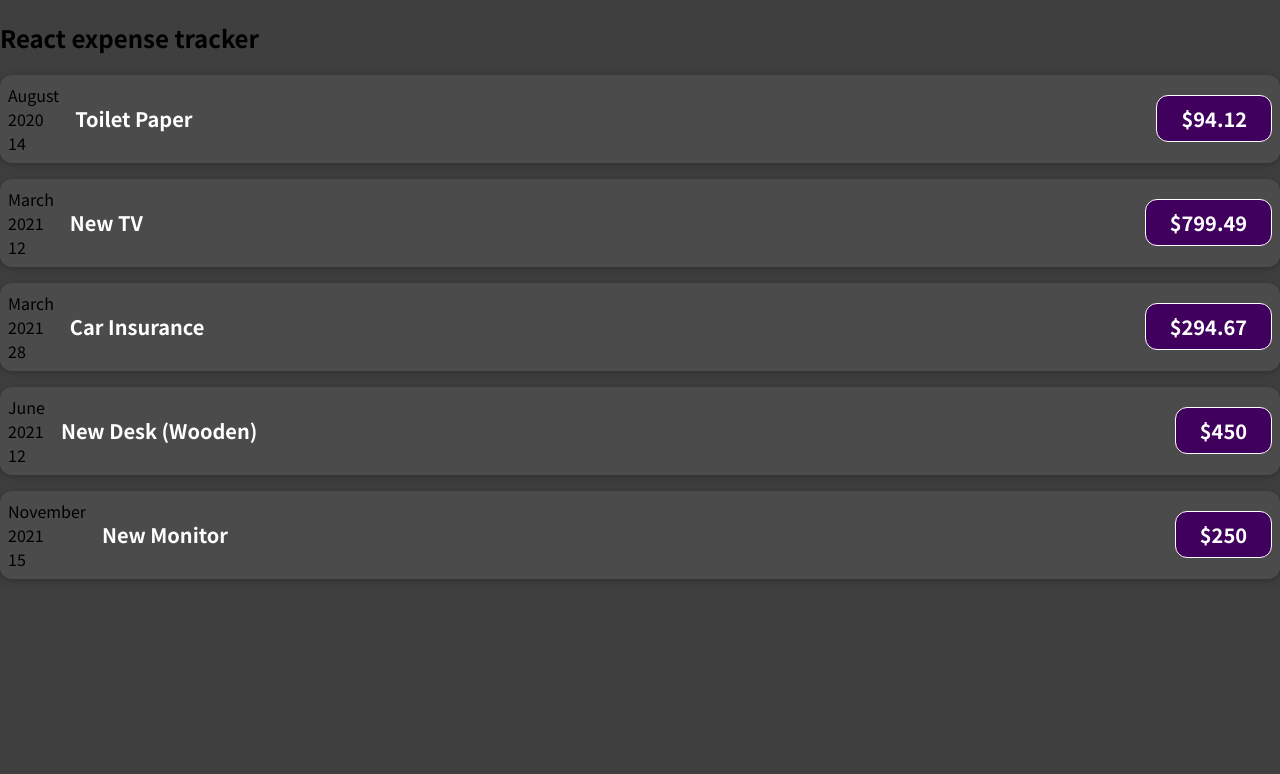
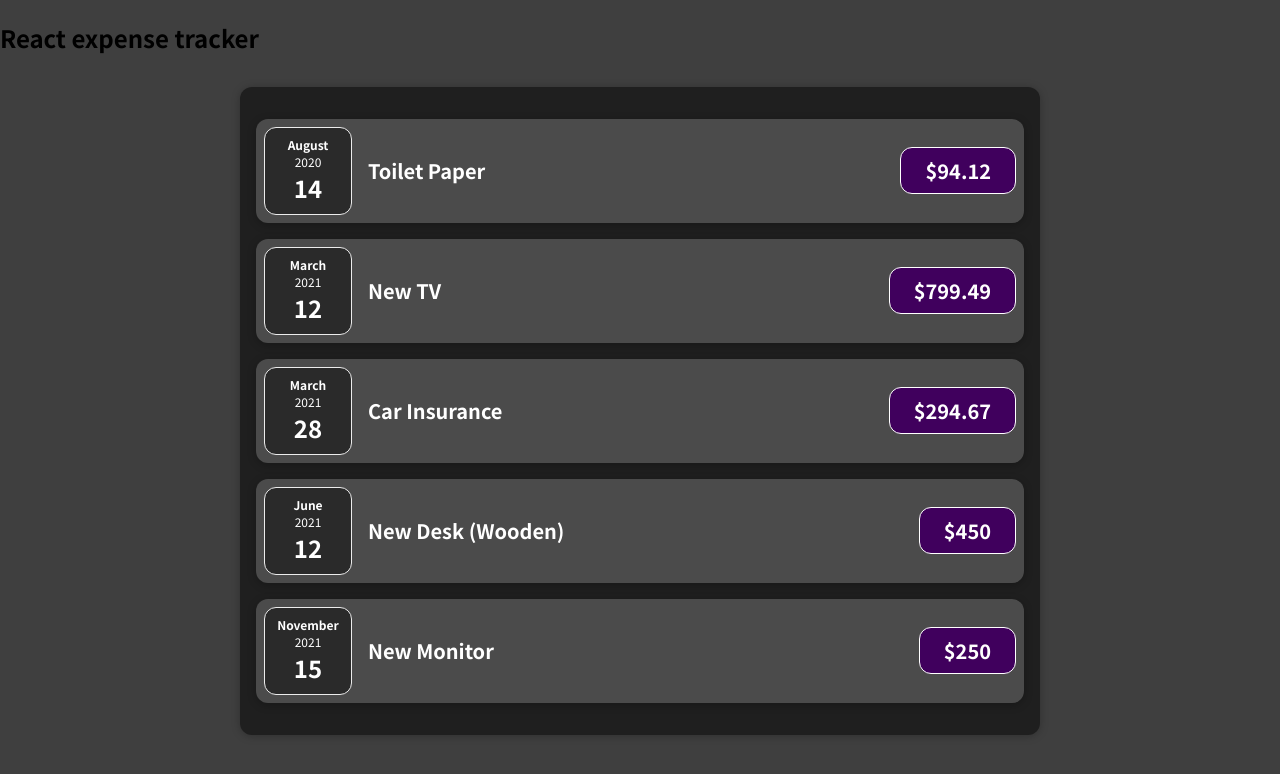
Before and after one commit to Richie1136/React-expense-tracker-udemy, a React (Create React App) app in the folder expense-tracker/: page / in a window 1280 px wide. Shown: the top 774 px of the page. Built offline with nearby package versions, Linux system fonts and the light colour scheme; the HTML template or start-up script is replaced by a standard one.

Commit message:
Added a new component for the different expenses

```diff
--- /dev/null
+++ b/expense-tracker/src/App.css
@@ -0,0 +1,9 @@
+.expenses {
+  padding: 1rem;
+  background-color: rgb(31, 31, 31);
+  margin: 2rem auto;
+  width: 50rem;
+  max-width: 95%;
+  border-radius: 12px;
+  box-shadow: 0 1px 8px rgba(0, 0, 0, 0.25);
+}
--- a/expense-tracker/src/App.js
+++ b/expense-tracker/src/App.js
@@ -1,6 +1,5 @@
-import ExpenseItem from "./components/expenseitem/ExpenseItem";
-
-function App() {
+import Expense from "./components/expense/Expense";
+function App({ title, amount, date }) {
   const expenses = [
     {
       id: 'e1',
@@ -29,12 +28,9 @@ function App() {
     },
   ]
   return (
-    <div className="App">
+    <div>
       <h2>React expense tracker</h2>
-      {expenses.map((expense) => {
-        const { title, amount, date } = expense
-        return <ExpenseItem title={title} amount={amount} date={date} />
-      })}
+      <Expense expense={expenses} />
     </div>
   );
 }
--- /dev/null
+++ b/expense-tracker/src/components/date/Date.css
@@ -0,0 +1,26 @@
+.date {
+  display: flex;
+  flex-direction: column;
+  width: 5.5rem;
+  height: 5.5rem;
+  border: 1px solid #ececec;
+  background-color: #2a2a2a;
+  color: white;
+  border-radius: 12px;
+  align-items: center;
+  justify-content: center;
+}
+
+.date__month {
+  font-size: 0.75rem;
+  font-weight: bold;
+}
+
+.date__year {
+  font-size: 0.75rem;
+}
+
+.date__day {
+  font-size: 1.5rem;
+  font-weight: bold;
+}
--- a/expense-tracker/src/components/date/Date.js
+++ b/expense-tracker/src/components/date/Date.js
@@ -1,4 +1,5 @@
 import React from 'react'
+import './Date.css'
 
 const Date = ({ date }) => {
   const month = date.toLocaleString('en-US', { month: 'long' })
@@ -6,10 +7,10 @@ const Date = ({ date }) => {
   const day = date.toLocaleString('en-US', { day: '2-digit' })
 
   return (
-    <div>
-      <div>{month}</div>
-      <div>{year}</div>
-      <div>{day}</div>
+    <div className='date'>
+      <div className='date__month'>{month}</div>
+      <div className='date__year'>{year}</div>
+      <div className='date__day'>{day}</div>
     </div>
   )
 }
--- /dev/null
+++ b/expense-tracker/src/components/expense/Expense.css
@@ -0,0 +1,9 @@
+.expenses {
+  padding: 1rem;
+  background-color: rgb(31, 31, 31);
+  margin: 2rem auto;
+  width: 50rem;
+  max-width: 95%;
+  border-radius: 12px;
+  box-shadow: 0 1px 8px rgba(0, 0, 0, 0.25);
+}
--- /dev/null
+++ b/expense-tracker/src/components/expense/Expense.js
@@ -0,0 +1,36 @@
+import React from 'react'
+import ExpenseItem from '../expenseitem/ExpenseItem'
+import './Expense.css'
+
+function Expense({ expense }) {
+  return (
+    <div className='expenses'>
+      <ExpenseItem
+        title={expense[0].title}
+        amount={expense[0].amount}
+        date={expense[0].date}
+      />
+      <ExpenseItem
+        title={expense[1].title}
+        amount={expense[1].amount}
+        date={expense[1].date}
+      />
+      <ExpenseItem
+        title={expense[2].title}
+        amount={expense[2].amount}
+        date={expense[2].date}
+      />
+      <ExpenseItem
+        title={expense[3].title}
+        amount={expense[3].amount}
+        date={expense[3].date}
+      />
+      <ExpenseItem
+        title={expense[4].title}
+        amount={expense[4].amount}
+        date={expense[4].date}
+      />
+    </div>
+  )
+}
+export default Expense
```
Also changed, not shown: expense-tracker/src/components/card/Card.js (added).
